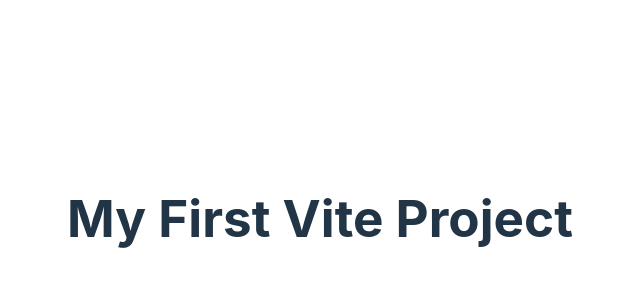
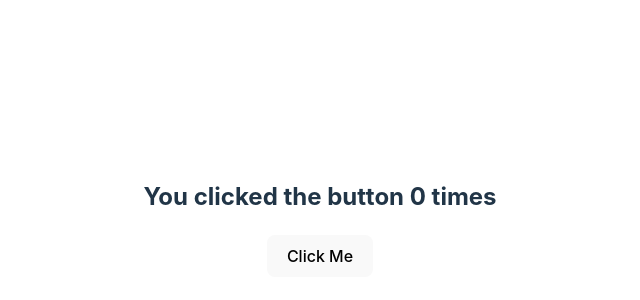
Before and after one commit to samnart1/nativecpp, a React (Vite) app in the folder react/my-react-app/: page / in a window 1280 px wide. Shown: the part 182-482 px from the top of the page, without its empty margins (320-960 px from the left). Built offline with nearby package versions, Linux system fonts and the light colour scheme.

Commit message:
useState and working with rendering and rerendering

```diff
--- /dev/null
+++ b/react/my-react-app/src/01-useState/01-error-example.jsx
@@ -0,0 +1,20 @@
+import { useState } from 'react'
+
+const ErrorExample = () => {
+  const [count, setCount] = useState(0)
+
+  const handleClick = () => {
+    setCount(count + 1)
+  }
+
+  return (
+    <div>
+      <h2>You clicked the button {count} times</h2>
+      <button type="button" onClick={handleClick}>
+        Click Me
+      </button>
+    </div>
+  )
+}
+
+export default ErrorExample
--- a/react/my-react-app/src/App.jsx
+++ b/react/my-react-app/src/App.jsx
@@ -1,12 +1,11 @@
 import { useState } from 'react'
-import reactLogo from './assets/react.svg'
-import viteLogo from '/vite.svg'
 import './App.css'
+import ErrorExample from './01-useState/01-error-example'
 
 function App() {
-  const [count, setCount] = useState(0)
-
-  return <h1>My First Vite Project</h1>
+  return <>
+    <ErrorExample/>
+  </>
 }
 
 export default App
```
Also changed, not shown: react/my-react-app/src/data.js (added, +23 -0 lines).
